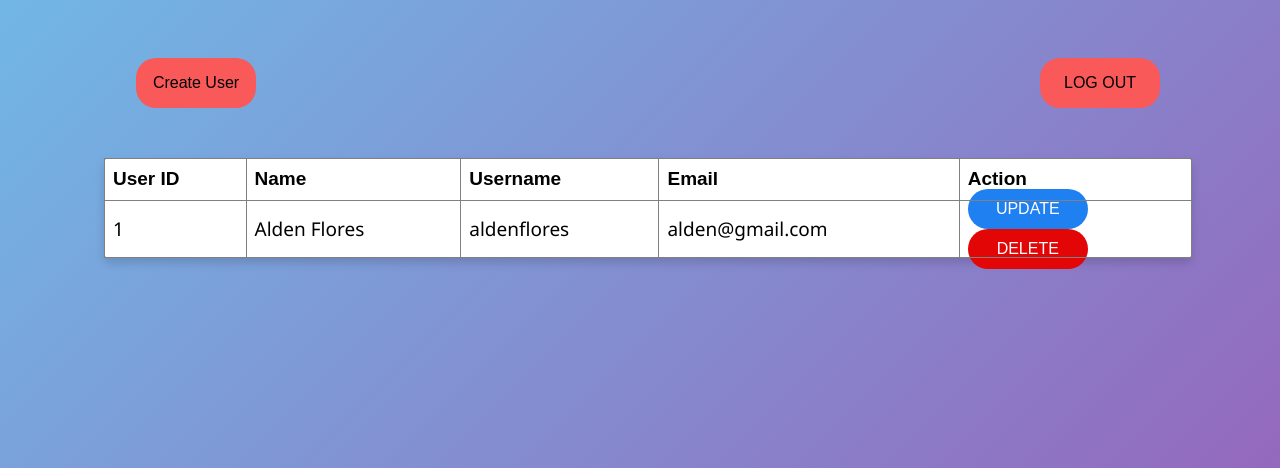
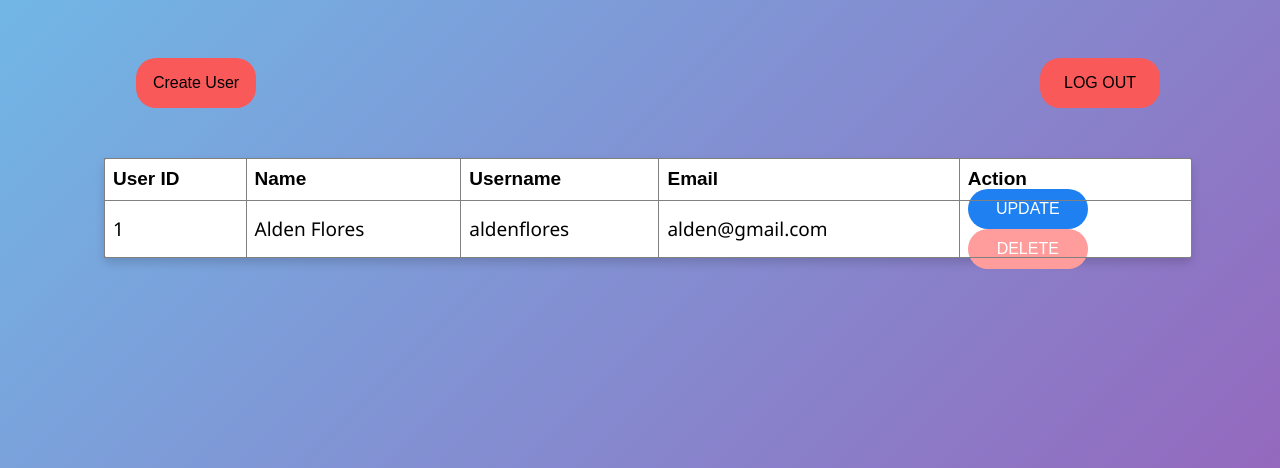
Before and after one commit to bananalden/schoolproject, a PHP site: page /otherpages/admin.html in a window 1280 px wide, with the pointer over the restyled element. Shown: the top 468 px of the page. Run offline with PHP 8.4, Linux system fonts and the light colour scheme.

Commit message:
css edits

```diff
--- a/css/admins.css
+++ b/css/admins.css
@@ -117,3 +117,10 @@ td, th {
       text-decoration: none;
       color: white;
 }
+
+.delete:hover{
+      background-color: #ff9d9d;
+      color: white;
+      transition: 0.3s;
+      cursor: pointer;
+}
```
